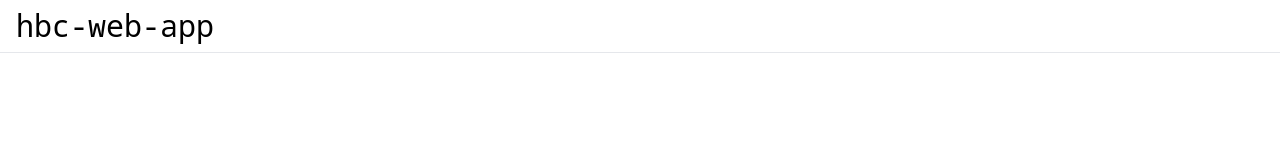
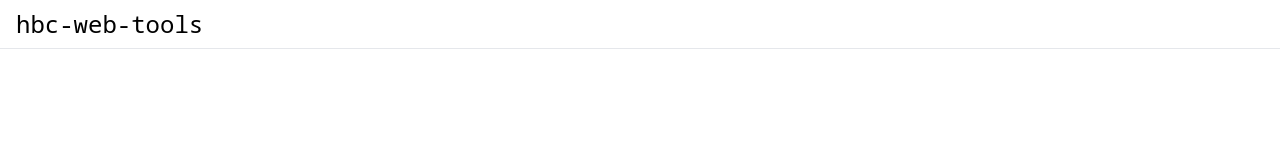
Before and after one commit to hbc-k/hbc-web-tools, a Next.js app: page / in a window 1280 px wide. Shown: the top 160 px of the page. Built offline with nearby package versions, Linux system fonts and the light colour scheme; a web font is replaced by a local one.

Commit message:
fix typo

```diff
--- a/src/app/layout.tsx
+++ b/src/app/layout.tsx
@@ -4,8 +4,8 @@ import { Noto_Color_Emoji, Noto_Sans_JP, Noto_Sans_Mono } from 'next/font/google
 
 export const metadata: Metadata = {
   title: {
-    default: 'hbc-web-app',
-    template: '%s | hbc-web-app',
+    default: 'hbc-web-tools',
+    template: '%s | hbc-web-tools',
   },
 };
 
@@ -34,7 +34,7 @@ export default function RootLayout({ children }: { children: React.ReactNode })
       <body>
         <header className='border-b'>
           <div className='mx-auto max-w-7xl px-4 py-2'>
-            <h1 className='font-mono text-3xl'>hbc-web-app</h1>
+            <h1 className='font-mono text-2xl'>hbc-web-tools</h1>
           </div>
         </header>
         {children}
```
